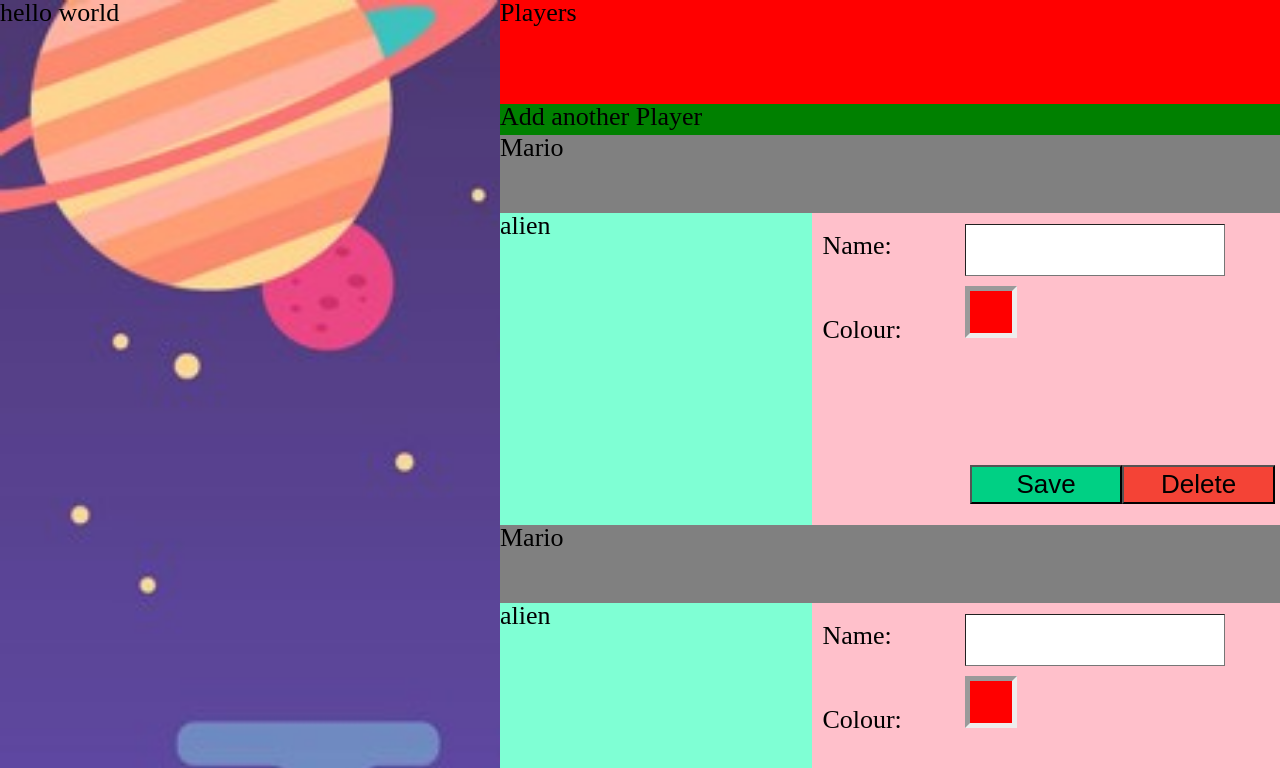
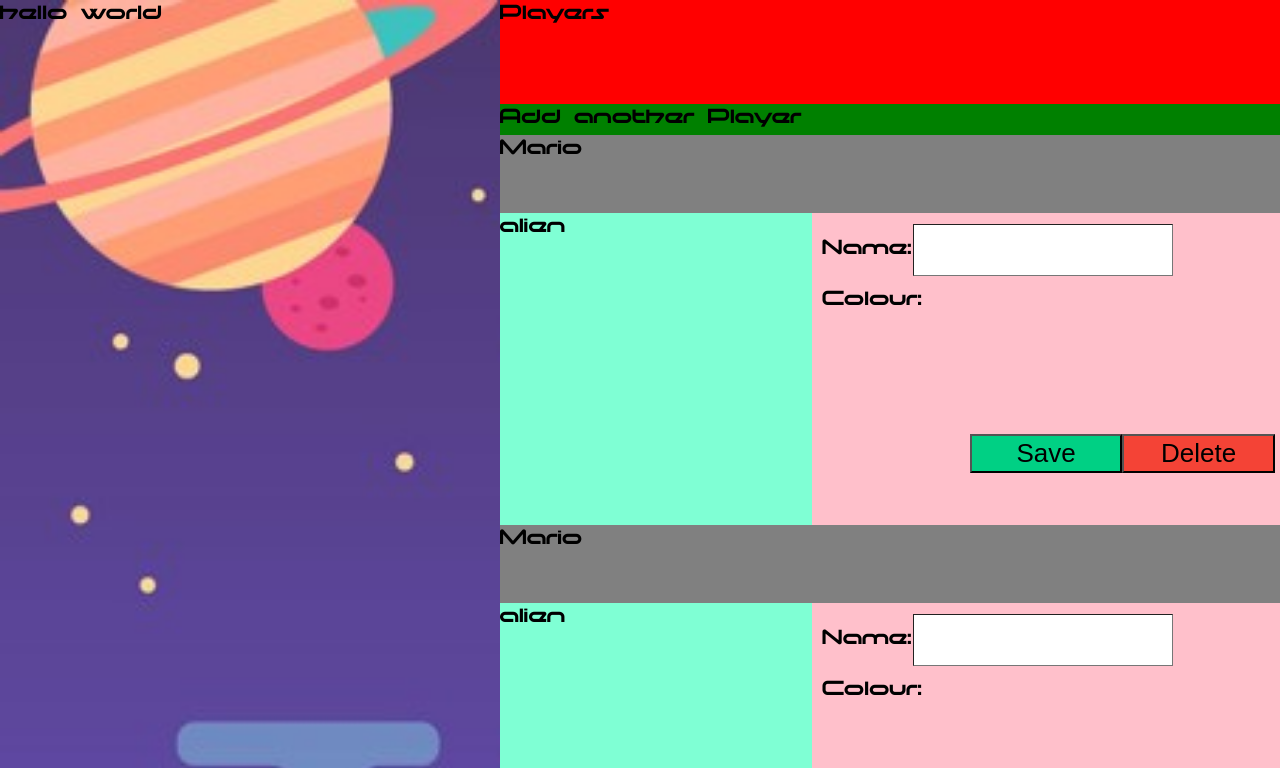
Before and after one commit to AlexanderBraatz/DevMe-Final-Tech-Challenge, a React (Create React App) app: page / in a window 1280 px wide. Shown: the top 768 px of the page. Built offline with nearby package versions, Linux system fonts and the light colour scheme.

Commit message:
Add font Moonhouse

```diff
--- /dev/null
+++ b/src/components/ColourPicker.js
@@ -0,0 +1,11 @@
+import React from "react";
+import spaceScrollingBackground from "../styles/assets/images/spaceScrollingBackground.jpg"
+
+const ColourPicker = () => (
+        <img
+        className="background__image"
+        src={spaceScrollingBackground}
+        alt="alien Planet background"/>
+)
+
+export default ColourPicker;
--- a/src/components/PlayerTag/PlayerTag.js
+++ b/src/components/PlayerTag/PlayerTag.js
@@ -1,6 +1,7 @@
 import React, { useState } from "react";
 import { HuePicker  } from 'react-color'; //http://casesandberg.github.io/react-color/
 import Button from '../Button'
+import ColourPicker from '../ColourPicker'
 
 const PlayerTag = ({edit}) => {
 
@@ -54,14 +55,18 @@ return (
                                 htmlFor="colour"
                                 >Colour:
                             </div>
-                        <div
+                            {/* <div
                                 className="playerTag__colourinput"
                                 style={ { backgroundColor : colour }}
 
                                 onClick={ handleClickColour }
                                 >
 
-                        </div>
+                            </div> */}
+                            <ColourPicker
+                                color={ colour }
+                                onChangeComplete={ handleChangeComplete }
+                            />
                             { !picker ? null :
                                 <HuePicker
                                     className="playerTag__colourPicker"
--- a/src/styles/App.css
+++ b/src/styles/App.css
@@ -1,7 +1,7 @@
 @import "./_resetCSS.css";
 
-/* @import "./_body.css"; */
 @import "./assets/_fonts.css";
+@import "./_body.css";
 @import "./assets/_colours.css";
 @import "./_background.css";
 @import "./_sideBar.css";
--- a/src/styles/_body.css
+++ b/src/styles/_body.css
@@ -1,9 +1,5 @@
-html{
-    font-size: 10px;
-  }
+body {
+    background:var(--black);
+    font-family: "Moonhouse",sans-serif;
 
-  body {
-    height: 100%;
-    overflow: auto;
-    background:var(--grey);
-  }
+}
--- a/src/styles/_sideBar.css
+++ b/src/styles/_sideBar.css
@@ -62,7 +62,7 @@
 .playerTag__lable{
     cursor: default;
     display: inline-block;
-    min-width: 5.5rem;
+    min-width: 3.5rem;
 }
 .playerTag__nameinput{
     width: 10rem;
@@ -92,9 +92,9 @@
 
 }
 
-.playerTag__colourPicker{
-    height: 2rem;
-}
+/* .playerTag__colourPicker{
+   display: ;
+} */
 
 .playerTag__buttons{
     display: flex;
--- a/src/styles/assets/_fonts.css
+++ b/src/styles/assets/_fonts.css
@@ -0,0 +1,5 @@
+@font-face {
+    font-family: 'Moonhouse';
+    font-weight: normal;
+    src: url('../assets/Moonhouse-yE5M.ttf')  format('truetype'),
+}
```
Also changed, not shown: src/styles/assets/Moonhouse-yE5M.ttf (added). Lines whose indentation alone changed are shown as unchanged.
